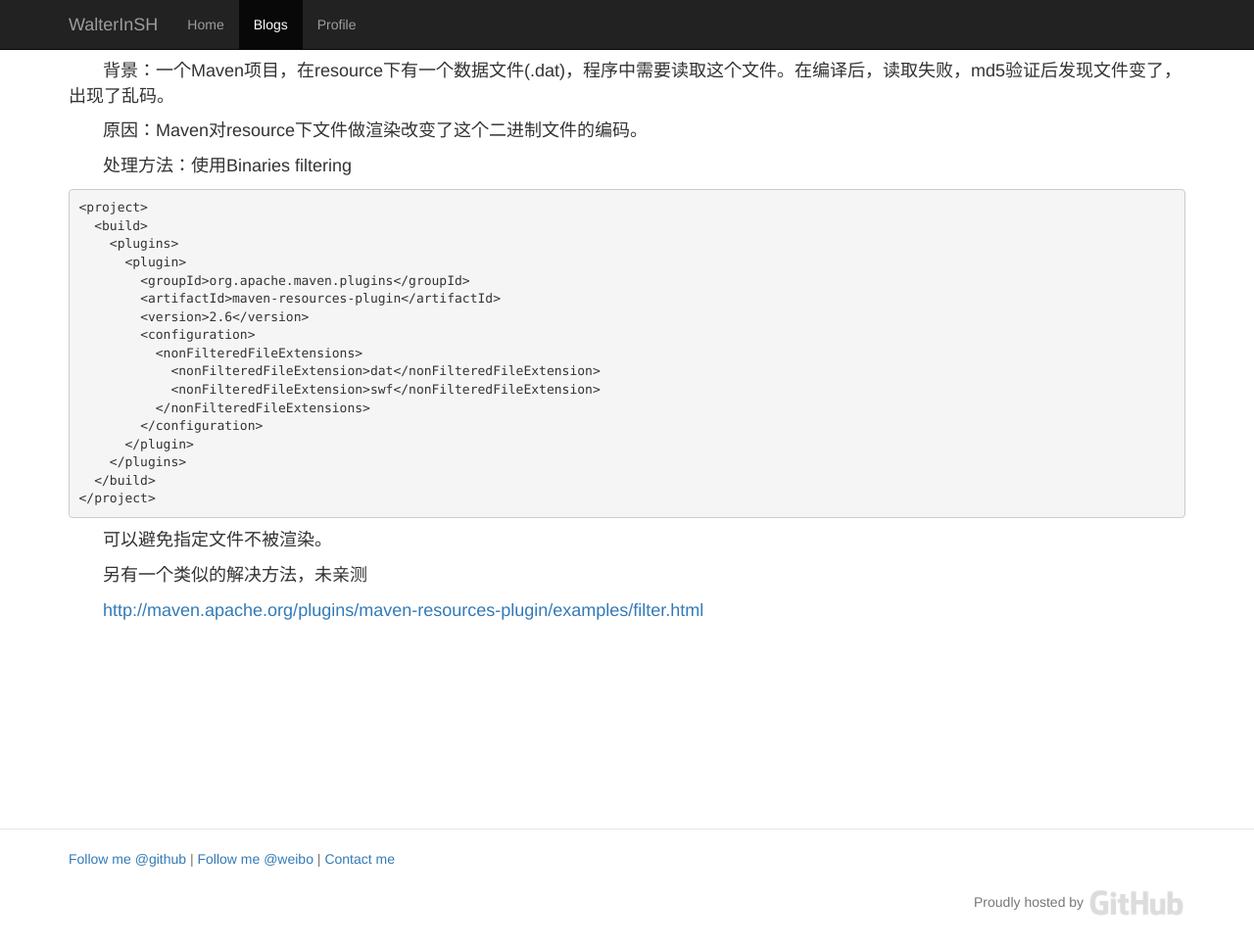
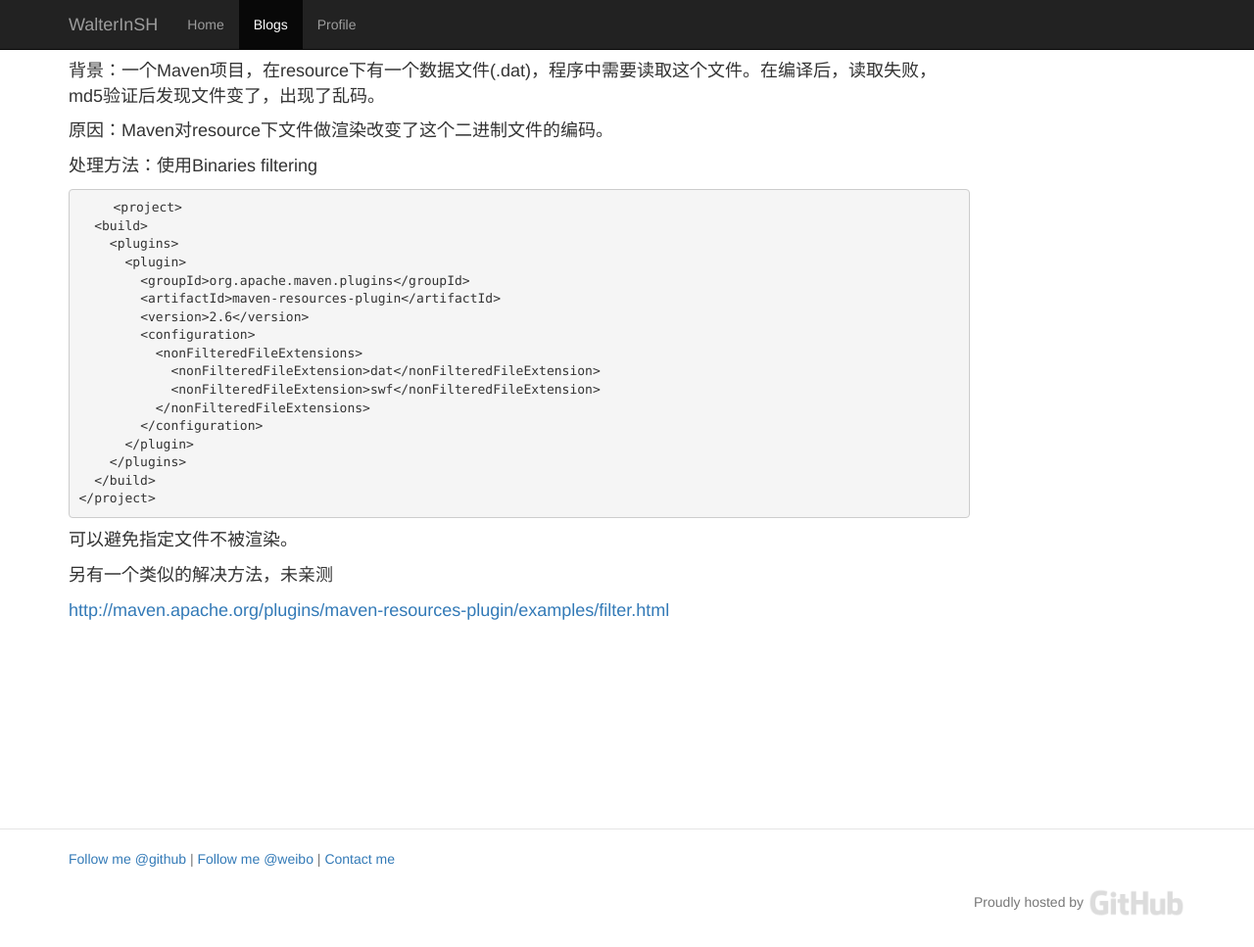
Before and after one commit to WalterInSH/walterinsh.github.io, a Jekyll site: the page built from _posts/2013-05-12-File-garbled-after-maven-filtering.md, in a window 1280 px wide and 967 px high. Shown: the whole window at 98% size. Built offline with Jekyll 4.4.1, drawn with Linux system fonts in a browser that asks for light colours; nearby versions of some CDN libraries; Markdown is read by kramdown in place of the engine named in the settings.

Commit message:
make blog content thiner

```diff
--- a/css/blog.css
+++ b/css/blog.css
@@ -1,6 +1,7 @@
 #blog_content{
 	margin-top: 10px;
 	font-size: 18px;
+        width: 920px;
 }
 
 #blog_content table{
@@ -26,12 +27,12 @@
 	font-style: italic;
 }
 
-#blog_content p {
-    text-indent: 35px;
+#blog_content table {
+    margin-left: 35px;
 }
 
-#blog_content table {
-    margin-left: 35px;
+#blog_content code {
+        margin-left: 35px;
 }
 
 #blog_content blockquote table{
```
